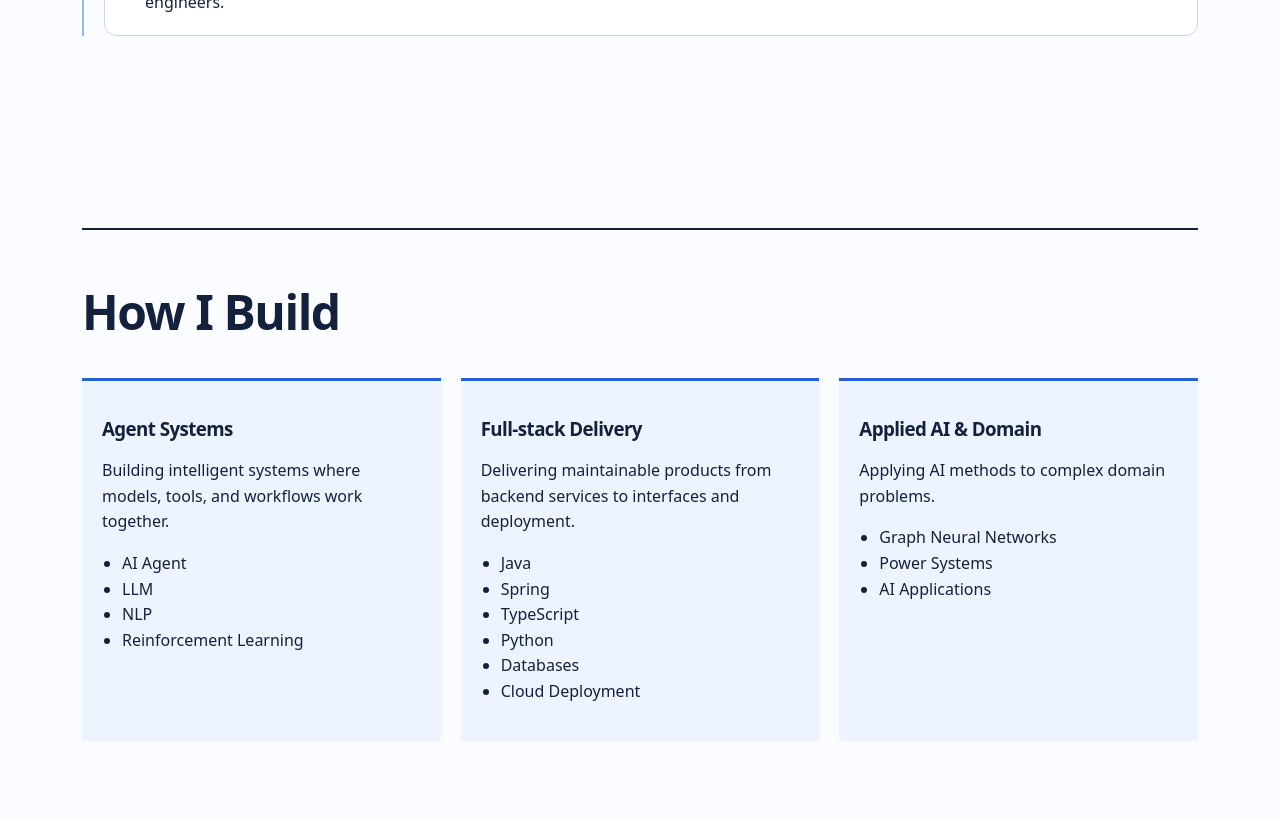
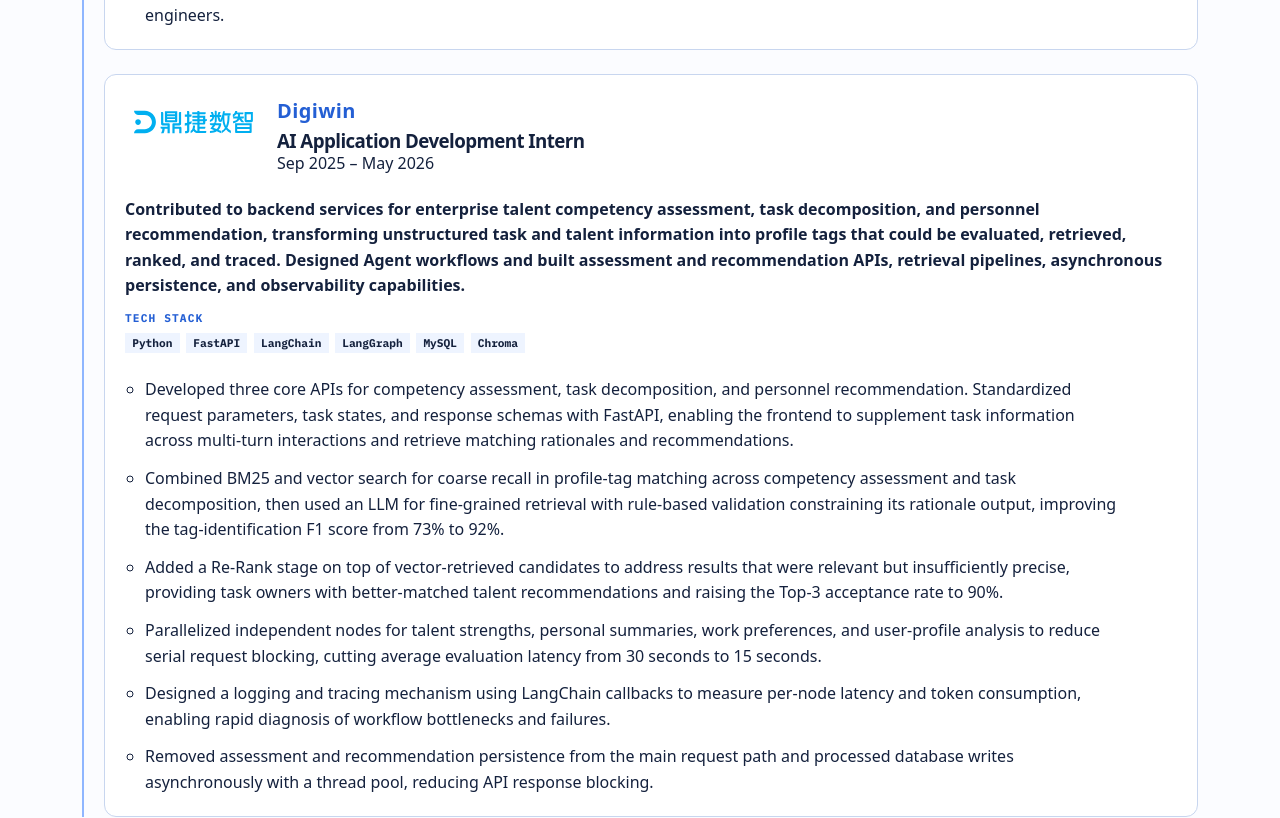
Before and after one commit to Minglu-Li/Milo, a Vue app: page / in a window 1280 px wide. Shown: the part 2340-3158 px from the top of the page. Built offline with nearby package versions, Linux system fonts and the light colour scheme.

Commit message:
add: 增加鼎捷数智实习经历

```diff
--- a/src/content/profile.ts
+++ b/src/content/profile.ts
@@ -89,6 +89,54 @@ export const siteContent: SiteContent = {
         },
       ],
       logo: '/logos/companies/Bosch-logo.svg',
+    },
+    {
+      id: 'digiwin-ai-application-development',
+      company: { zh: '鼎捷数智', en: 'Digiwin' },
+      role: {
+        zh: 'AI 应用开发实习生',
+        en: 'AI Application Development Intern',
+      },
+      period: { zh: '2025.09 – 2026.05', en: 'Sep 2025 – May 2026' },
+      summary: {
+        zh: '参与企业人才能力评估、任务拆解与人员推荐后端服务开发，将非结构化的任务信息与人才信息转化为可评估、可召回、可排序、可追踪的画像标签。负责 Agent 工作流设计、评估推荐接口、检索召回、异步写入与可观测能力建设。',
+        en: 'Contributed to backend services for enterprise talent competency assessment, task decomposition, and personnel recommendation, transforming unstructured task and talent information into profile tags that could be evaluated, retrieved, ranked, and traced. Designed Agent workflows and built assessment and recommendation APIs, retrieval pipelines, asynchronous persistence, and observability capabilities.',
+      },
+      technologies: [
+        'Python',
+        'FastAPI',
+        'LangChain',
+        'LangGraph',
+        'MySQL',
+        'Chroma',
+      ],
+      achievements: [
+        {
+          zh: '负责能力评估、任务拆解和人员推荐三个核心业务接口开发，基于 FastAPI 统一请求参数、任务状态和响应 Schema，支持前端在多轮交互中补充任务信息并获取匹配理由与推荐结果。',
+          en: 'Developed three core APIs for competency assessment, task decomposition, and personnel recommendation. Standardized request parameters, task states, and response schemas with FastAPI, enabling the frontend to supplement task information across multi-turn interactions and retrieve matching rationales and recommendations.',
+        },
+        {
+          zh: '针对能力评估与任务拆解链路中的人才信息和任务信息画像标签匹配，引入 BM25 与向量检索结合的粗召回，使用 LLM 进行精细检索，并以规则校验约束 LLM 理由输出，将标签识别 F1-score 从 73% 提升至 92%。',
+          en: 'Combined BM25 and vector search for coarse recall in profile-tag matching across competency assessment and task decomposition, then used an LLM for fine-grained retrieval with rule-based validation constraining its rationale output, improving the tag-identification F1 score from 73% to 92%.',
+        },
+        {
+          zh: '针对人员推荐中向量检索排序“相关但不精确”的问题，在召回结果上引入 Re-Rank 精排，为任务发布人提供更匹配的人才推荐，使 Top-3 接受率达到 90%。',
+          en: 'Added a Re-Rank stage on top of vector-retrieved candidates to address results that were relevant but insufficiently precise, providing task owners with better-matched talent recommendations and raising the Top-3 acceptance rate to 90%.',
+        },
+        {
+          zh: '针对能力评估耗时较长的问题，将人才优势、个人情况总结、工作偏好和用户画像分析等独立节点并发执行，减少串行处理造成的接口阻塞，使单次平均评估耗时从 30 秒降低至 15 秒。',
+          en: 'Parallelized independent nodes for talent strengths, personal summaries, work preferences, and user-profile analysis to reduce serial request blocking, cutting average evaluation latency from 30 seconds to 15 seconds.',
+        },
+        {
+          zh: '设计日志追踪机制，基于 LangChain Callback 统计各节点耗时与 Token 消耗，支持快速定位工作流瓶颈与异常。',
+          en: 'Designed a logging and tracing mechanism using LangChain callbacks to measure per-node latency and token consumption, enabling rapid diagnosis of workflow bottlenecks and failures.',
+        },
+        {
+          zh: '将评估结果与推荐结果的入库操作移出请求主链路，使用线程池异步处理持久化任务，减少接口响应阻塞。',
+          en: 'Removed assessment and recommendation persistence from the main request path and processed database writes asynchronously with a thread pool, reducing API response blocking.',
+        },
+      ],
+      logo: '/logos/companies/digiwin.svg',
     },
   ],
   capabilities: [
```
Also changed, not shown: public/logos/companies/digiwin.svg (added), src/styles/layout.css, 1 other file (tests, documents, lock files or other folders).
